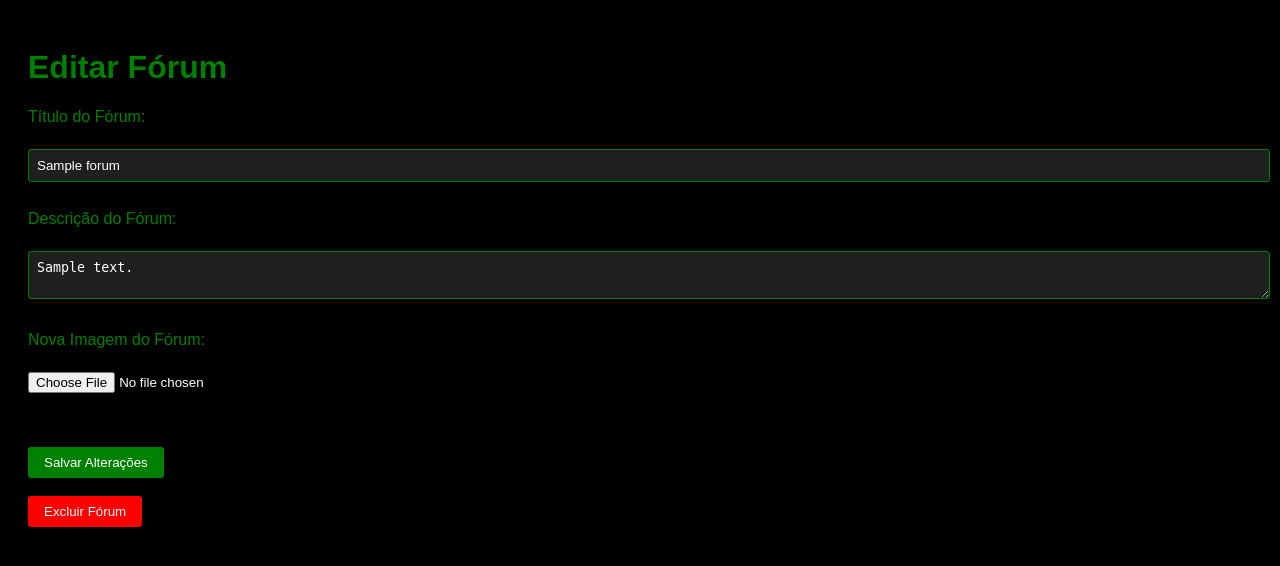
After one commit to lendariosupersaiyajin7/FAUNDER, a PHP site: page /editar_forum.php?id=1 in a window 1280 px wide. The commit adds this page. Shown: the top 566 px of the page. Run offline with PHP 8.4, Linux system fonts and the light colour scheme; the visitor is signed in with stand-in values (Sample User, id 1); tables that the repository leaves empty hold one stand-in row (values such as "Sample post").

Commit message:
Add files via upload

```diff
--- /dev/null
+++ b/editar_forum.php
@@ -0,0 +1,121 @@
+<?php
+// Incluir o arquivo de conexão com o banco de dados
+include("conn.php");
+
+// Verificar se o parâmetro ID foi passado na URL
+if(isset($_GET['id'])) {
+    // Receber o ID do fórum a ser editado
+    $id_forum = $_GET['id'];
+
+    // Consultar o banco de dados para obter os detalhes do fórum
+    $sql = "SELECT Titulo_Forum, Descricao_Forum, Imagem_Capa FROM Forum WHERE ID_Forum = $id_forum";
+    $result = $conn->query($sql);
+
+    if ($result->num_rows > 0) {
+        // Exibir o formulário de edição do fórum
+        $forum = $result->fetch_assoc();
+        $titulo_forum = $forum['Titulo_Forum'];
+        $descricao_forum = $forum['Descricao_Forum'];
+        $imagem_forum = $forum['Imagem_Capa'];
+    } else {
+        // Se não houver resultados, redirecionar para a página principal do fórum
+        header("Location: forum.php");
+        exit();
+    }
+} else {
+    // Se o parâmetro ID não foi passado, redirecionar para a página principal do fórum
+    header("Location: forum.php");
+    exit();
+}
+
+// Verificar se o formulário de edição foi enviado
+if(isset($_POST['submit'])) {
+    // Receber os dados do formulário
+    $novo_titulo = $_POST['titulo'];
+    $nova_descricao = $_POST['descricao'];
+
+    // Atualizar os detalhes do fórum no banco de dados
+    $sql_update = "UPDATE Forum SET Titulo_Forum = '$novo_titulo', Descricao_Forum = '$nova_descricao' WHERE ID_Forum = $id_forum";
+    if ($conn->query($sql_update) === TRUE) {
+        // Verificar se um novo arquivo foi enviado
+        if ($_FILES["imagem"]["error"] == UPLOAD_ERR_OK) {
+            // Diretório onde a imagem será armazenada
+            $diretorio = "imagens/";
+            // Nome do arquivo
+            $nome_arquivo = basename($_FILES["imagem"]["name"]);
+            // Caminho completo do arquivo no servidor
+            $caminho_arquivo = $diretorio . $nome_arquivo;
+            // Mover o arquivo para o diretório de destino
+            if (move_uploaded_file($_FILES["imagem"]["tmp_name"], $caminho_arquivo)) {
+                // Atualizar o caminho da imagem no banco de dados
+                $sql_update_imagem = "UPDATE Forum SET Imagem_Capa = '$caminho_arquivo' WHERE ID_Forum = $id_forum";
+                if ($conn->query($sql_update_imagem) === TRUE) {
+                    // Redirecionar de volta para a página do fórum após a edição
+                    header("Location: forum.php");
+                    exit();
+                } else {
+                    echo "Erro ao atualizar a imagem do fórum: " . $conn->error;
+                }
+            } else {
+                echo "Erro ao fazer upload da nova imagem.";
+            }
+        } else {
+            // Redirecionar de volta para a página do fórum após a edição
+            header("Location: forum.php");
+            exit();
+        }
+    } else {
+        echo "Erro ao atualizar o fórum: " . $conn->error;
+    }
+}
+
+// Verificar se o botão de exclusão foi clicado
+if(isset($_POST['delete'])) {
+    // Excluir o fórum do banco de dados
+    $sql_delete = "DELETE FROM Forum WHERE ID_Forum = $id_forum";
+    if ($conn->query($sql_delete) === TRUE) {
+        // Redirecionar para a página principal do fórum após a exclusão
+        header("Location: forum.php");
+        exit();
+    } else {
+        echo "Erro ao excluir o fórum: " . $conn->error;
+    }
+}
+
+// Fechar a conexão com o banco de dados
+$conn->close();
+?>
+
+<!DOCTYPE html>
+<html lang="pt-br">
+<head>
+    <meta charset="UTF-8">
+    <meta name="viewport" content="width=device-width, initial-scale=1.0">
+    <link rel="stylesheet" href="css/edita_forum.css">
+    <title>Editar Fórum</title>
+</head>
+<body>
+
+<h1>Editar Fórum</h1>
+
+<form method="POST" enctype="multipart/form-data">
+    <label for="titulo">Título do Fórum:</label><br>
+    <input type="text" id="titulo" name="titulo" value="<?php echo $titulo_forum; ?>"><br><br>
+    <label for="descricao">Descrição do Fórum:</label><br>
+    <textarea id="descricao" name="descricao"><?php echo $descricao_forum; ?></textarea><br><br>
+    <label for="imagem">Nova Imagem do Fórum:</label><br>
+    <input type="file" id="imagem" name="imagem" onchange="previewImage(event)"><br><br>
+    <img id="imagem-preview" src="#" alt="Preview da Imagem" style="display: none;"><br><br>
+    <button type="submit" name="submit">Salvar Alterações</button>
+</form>
+<br>
+
+<script src="imagem.js"></script>
+
+<!-- Formulário para exclusão do fórum -->
+<form method="POST">
+    <button type="submit" name="delete" onclick="return confirm('Tem certeza que deseja excluir este fórum?')">Excluir Fórum</button>
+</form>
+
+</body>
+</html>
--- a/forum.php
+++ b/forum.php
@@ -22,7 +22,7 @@ if (!$result) {
 </head>
 <body>
 
-<h1>Tópicos do Fórum</h1>
+<h1>Fóruns</h1>
 
 <?php
 // Verificar se existem tópicos no fórum
@@ -40,13 +40,13 @@ if ($result->num_rows > 0) {
         echo "<hr>";
     }
 } else {
-    echo "<p>Não há tópicos no fórum.</p>";
+    echo "<p>Não há nenhum fórum criado.</p>";
 }
 // Fechar a conexão com o banco de dados
 $conn->close();
 ?>
 
 <!-- Botão para criar um novo tópico -->
-<a href="criar_topico.php"><button>Criar Tópico</button></a>
+<a href="criar_topico.php"><button>Criar Fórum</button></a>
 </body>
 </html>
```
Also changed, not shown: criar_mensagem.php (+10 -5 lines), criar_topico.php (+15 -9 lines), editar_mensagem.php (+9 -2 lines), mensagens.php (+14 -3 lines), processa_edita_mensagem.php (added, +59 -0 lines).
